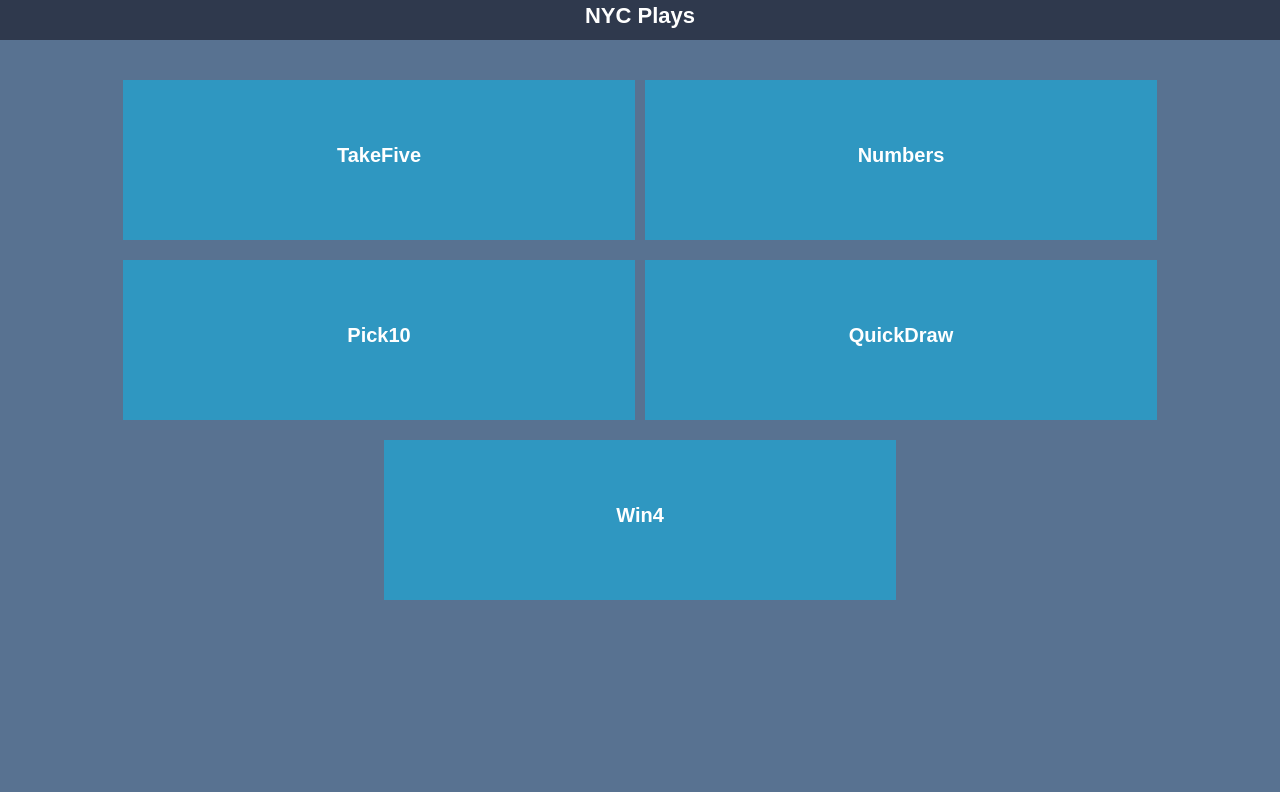
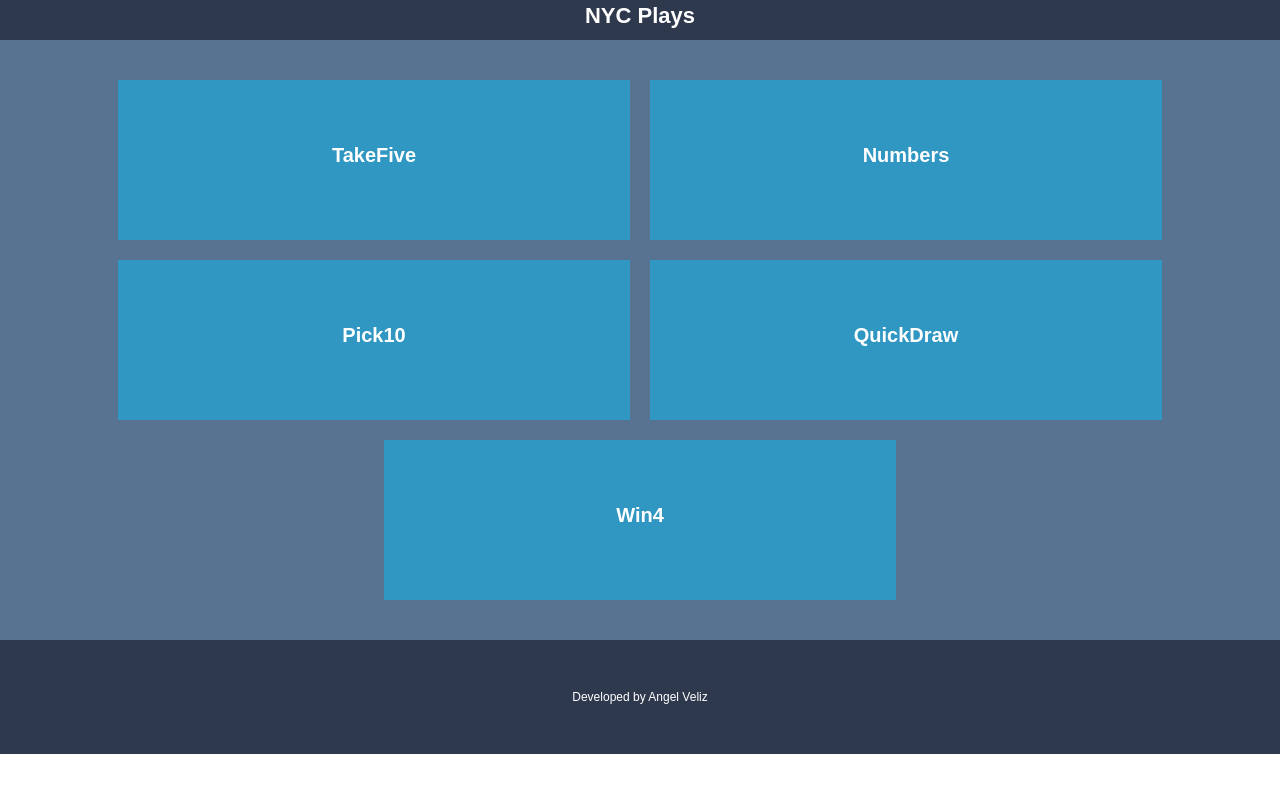
Before and after one commit to MigueVeliz/ga-final-project, a React (Create React App) app in the folder react-lotto-app/: page / in a window 1280 px wide. Shown: the top 792 px of the page. Built offline with nearby package versions, Linux system fonts and the light colour scheme.

Commit message:
Live update of delete works.

```diff
--- a/react-lotto-app/src/App.css
+++ b/react-lotto-app/src/App.css
@@ -2,17 +2,24 @@
   text-align: center;
   /*margin: 0;*/
   background-color: #587291;
-  height: 100vh;
+  /*height: 100vh;*/
 }
 
-.container {
-  margin-top: 30px;
+html {
+    position: relative;
+    min-height: 100%;
 }
 
 p {
   margin: 0;
   padding: 0;
 }
+
+/*******************************************
+********************************************
+*********** N A V I G A T I O N ************
+********************************************
+*******************************************/
 
 .navigation {
   height: 5vh;
@@ -29,13 +36,27 @@ p {
   padding-top: 3px;
 }
 
+/*******************************************
+********************************************
+*********** C O N T A I N E R  *************
+********************************************
+*******************************************/
+
+.main-container {
+  height: 100%;
+}
+
+.container {
+  margin-top: 30px;
+}
+
 .box {
   width: 40vw;
   height: 20vh;
   background-color: #2F97C1;
   color: white;
   display: inline-block;
-  margin: 10px 5px;
+  margin: 10px 10px;
 }
 
 .game-type {
@@ -54,7 +75,12 @@ p {
 }
 
 
-/*Take 5*/
+/*******************************************
+********************************************
+***************** T A K 5 ******************
+********************************************
+*******************************************/
+
 .take-five {
   width: 100vw;
   height: 83vh;
@@ -581,25 +607,22 @@ p {
   border-radius: 10%;
 }
 
-
-
-
-
 /*******************************************
 ********************************************
 *************** F O O T E R ****************
 ********************************************
 *******************************************/
 
-/*Footer*/
 .footer {
   background-color: #2F394D;
-  margin-top: 13px;
-  padding: 15px;
+  margin-top: 30px;
+  padding: 50px 0px;
   /*position: relative;*/
+
+
 }
 
 .footer p {
   color: white;
-  font-size: 8px;
+  font-size: 12px;
 }
--- a/react-lotto-app/src/App.js
+++ b/react-lotto-app/src/App.js
@@ -8,7 +8,7 @@ import QuickDraw from './components/QuickDraw'
 import Win4 from './components/Win4'
 import Pick10 from './components/Pick10'
 import Navigation from './components/Navigation'
-// import Footer from './components/Footer'
+import Footer from './components/Footer'
 
 
 class App extends Component {
@@ -108,8 +108,15 @@ class App extends Component {
         win4Data = { this.state.win4 }
         getNewWin4Numbers = { this.newWin4Numbers.bind(this) }
         newWin4Numbers = { this.state.win4NewNumbers }
+        deleteWin4Numbers = { this.deleteWin4Numbers.bind(this) }
       />
     }
+  }
+
+  deleteWin4Numbers(id) {
+    this.setState({
+      win4: this.state.win4.filter( win4 => win4.id !== id)
+    })
   }
 
 
@@ -122,7 +129,7 @@ class App extends Component {
 
   }
 
-    // Gets the Numbers Game Data
+  // Gets the Numbers Game Data
   getNumbersData( data ) {
     console.log("running getNumbersData[0] = " + data[0].first_digit)
     this.setState({
@@ -160,9 +167,9 @@ class App extends Component {
 
   // Adds 5 numbers to the Take 5 arra
   newNumber(number) {
-     let n = this.state.takeFiveNumbers
+    let n = this.state.takeFiveNumbers
 
-     n.push(parseInt(number.target.textContent, 10))
+    n.push(parseInt(number.target.textContent, 10))
 
     this.setState({
       takeFiveNumbers: n
@@ -258,9 +265,10 @@ class App extends Component {
     return (
       <div className="App">
         <Navigation />
-          <div>
+          <div className ="main-container">
             { this.renderAllGames() }
           </div>
+          <Footer />
       </div>
 
     );
--- a/react-lotto-app/src/components/GoHome.js
+++ b/react-lotto-app/src/components/GoHome.js
@@ -10,9 +10,6 @@ class GoHome extends Component {
 				<h2 className = "go-home">HOME</h2>
 			</div>
 
-
-
-
 		)
 	}
 }
--- a/react-lotto-app/src/components/Win4.js
+++ b/react-lotto-app/src/components/Win4.js
@@ -15,9 +15,12 @@ class Win4 extends Component {
 		.then((responseJson) => {
 			console.log(responseJson)
 
+			responseJson.reverse()
+
 			this.props.getWin4Data(responseJson);
 		})
-	}//end of componentDidMount
+	}
+	//end of componentDidMount
 
 	// Old Pick 10 numbers are rendered in the page
 	displayData() {
@@ -48,6 +51,18 @@ class Win4 extends Component {
 	  previously saved by the user*/
 	deleteNumbers(id) {
 
+		this.props.deleteWin4Numbers(id)
+/*		let currentWin4Data = this.props.win4Data
+
+		for (var i = 0; i < currentWin4Data.length; i++)
+    		if (currentWin4Data[i].id && currentWin4Data[i].id === id) {
+        	currentWin4Data.splice(i, 1);
+        	break;
+    	}*/
+
+    	// Deletes the object of numbers from the state
+		// this.props.getWin4Data(currentWin4Data);
+
 		console.log("deleting numbers widh ID:" + id )
 
 	    fetch('http://localhost:8080/api/win4/' + id, {
@@ -72,10 +87,6 @@ class Win4 extends Component {
 			number_of_tickets: [ 2, 3, 4, 5, 6, 7, 8, 9, 10],
 			number_of_days: [ 2, 3, 4, 5, 6, 7]
 		}//end of data
-
-		/*let activeArr = this.props.newWin4Numbers
-
-		activeArr.shift()*/
 
 
 		container.push(data.first_digit.map((el, index) => {
@@ -188,13 +199,10 @@ class Win4 extends Component {
 			})
 		)
 
-
-
-
-
 		return container;
 
 	}// end of choooseNewQuickDrawNumbers
+
 
 	// Return true or false if number is in the
 	// this.state.props.numbers
@@ -229,6 +237,7 @@ class Win4 extends Component {
 
 		let data = this.props.newWin4Numbers
 
+
 		fetch('http://localhost:8080/api/win4', {
 			method: 'POST',
 			headers: {
@@ -254,9 +263,32 @@ class Win4 extends Component {
 			console.log(body)
 		});
 
-	}
+		// Here I have to change the state of Previous
+		// numbers
+
+/*		let oldWin4Numbers = this.props.win4Data
+
+		let newArr = [
+			{
+				first_digit: data[0],
+				second_digit: data[1],
+				third_digit: data[2],
+				fourth_digit: data[3],
+				wager_type: data[4],
+				amount_per_wager: data[5],
+				draw_time: data[6],
+				number_of_tickets: data[7],
+				number_of_days: data[8]
+			}
+		]
+
+		oldWin4Numbers.push(newArr[0])
+		oldWin4Numbers.reverse()
+*/
+		//this.props.getWin4Data(oldWin4Numbers);
 
 
+	}
 
 	render() {
 		return (
```
